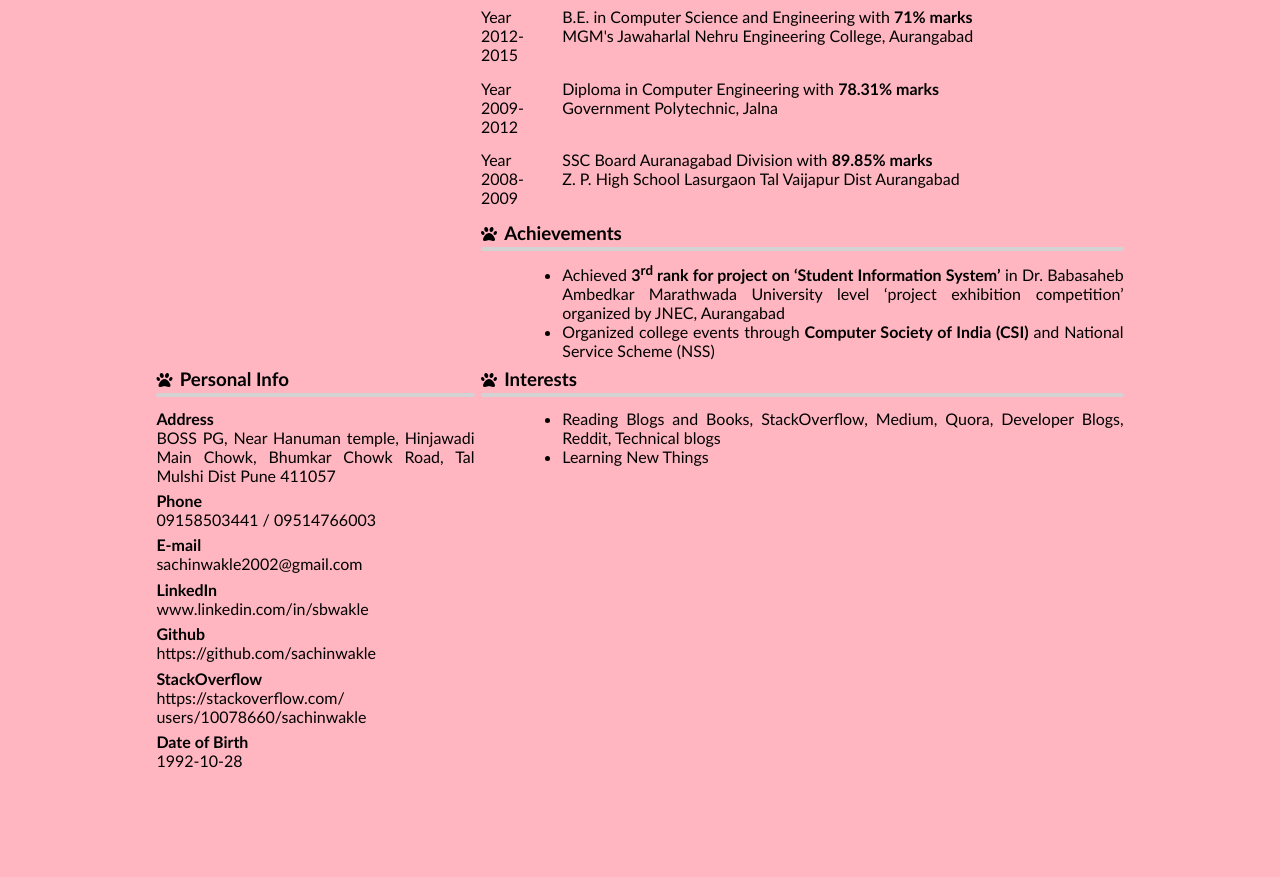
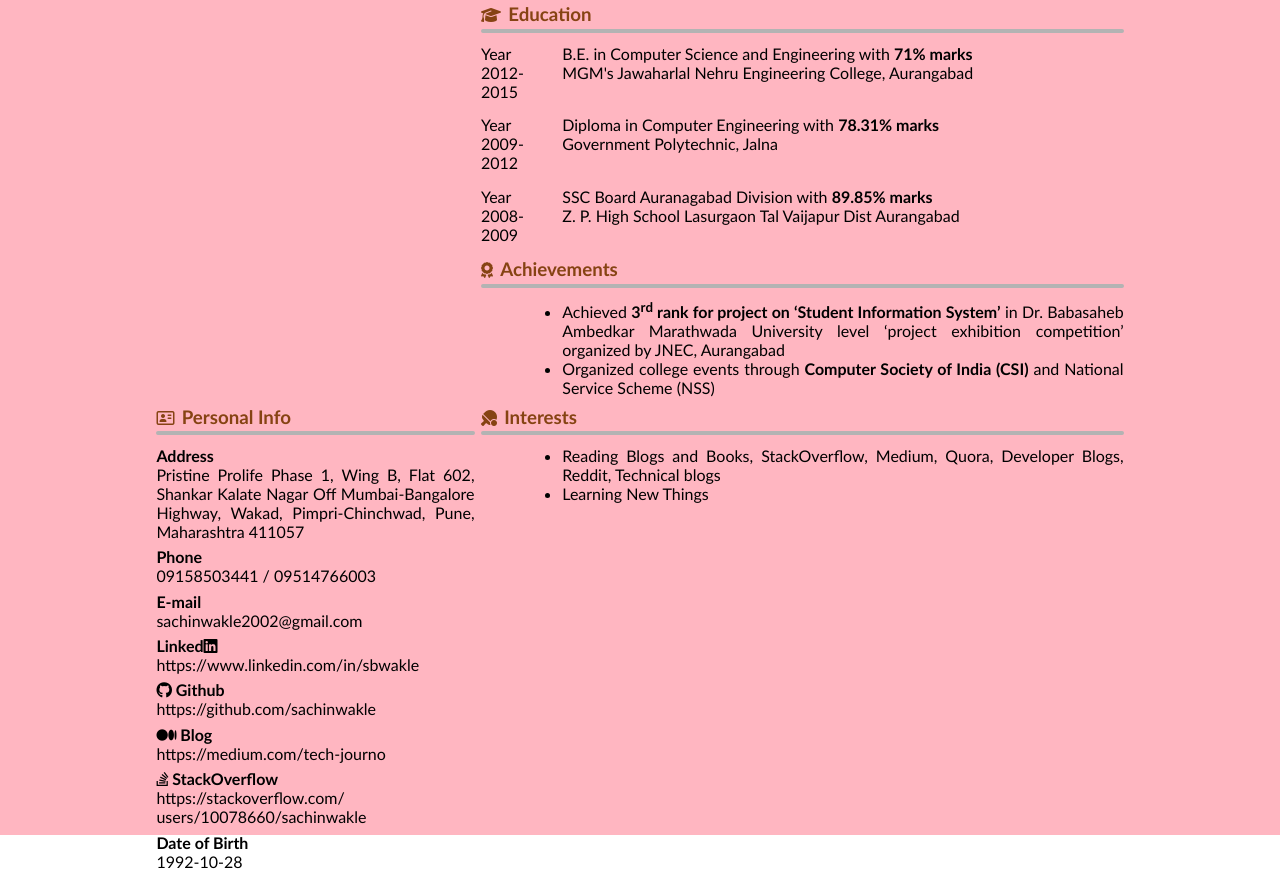
Before and after one commit to sachinwakle/resume, a plain HTML site: page index.html in a window 1280 px wide. Shown: the part 852-1729 px from the top of the page. Before the commit the page ends 1628 px from the top, so only its background shows below. Drawn offline with Linux system fonts and the light colour scheme.

Commit message:
mobile view completed

```diff
--- a/index.css
+++ b/index.css
@@ -10,6 +10,8 @@ html, body {
     margin: 0;
     padding: 0;
     font: 100% "Gill Sans", "Gill Sans MT", Calibri, "Trebuchet MS", sans-serif;
+    background-color: white;
+    color: black;
 }
 
 /* ################ */
@@ -20,11 +22,6 @@ html, body {
     position: relative;
     top:2px;
   }  */
-
-
-body {
-    background-color: lightskyblue;
-}
 
 .supreme-container {
     display: grid;
@@ -102,9 +99,9 @@ div .profile-pic-sec {
 .section-header > hr {
     display: block;
     margin: 0.2em auto;
-    border: 2px solid lightgray;
+    border: 2px solid #b3b3b3;
     border-radius: 5px;
-    background-color: lightgray;
+    background-color: #b3b3b3;
 }
 
 .para-grouping > p {
@@ -117,6 +114,19 @@ div .profile-pic-sec {
 
 .para-grouping {
     margin-bottom: 0.4em;
+}
+
+a {
+    text-decoration: none;
+    color: black;
+}
+
+a:hover {
+    text-decoration: underline;
+}
+
+.name-banner, .section-header, .skill-proficiency-bar {
+    color: #864313;
 }
 
 /* ##################### */
--- a/index.html
+++ b/index.html
@@ -11,7 +11,7 @@
     <body>
         <div class="supreme-container">
             <div class="profile-pic-container">
-                <img  src="resources/pp.png" alt="profile-pic" class="profile-pic-sec"/>
+                <img  src="resources/sachin_profile.jpg" alt="profile-pic" class="profile-pic-sec"/>
             </div>
             <div class="name-banner">
                 <h1>Sachin Wakle</h1>
@@ -22,11 +22,11 @@
             </div>
             <div class="work-experience-section section-container">
                 <div class="section-header">
-                    <i class="fa fa-paw"></i>
+                    <i class='fas fa-briefcase'></i>
                     <h3>Experience</h3>
                     <hr>
                 </div>
-                <div class="left-column"><div class="para-grouping"><p>Aug,2015-present</p></div></div>
+                <div class="left-column"><div class="para-grouping"><p>Aug,2015-Aug,2018</p></div></div>
                 <div class="right-column">
                     <div class="para-grouping">
                         <p class="strong-font">Java Developer</p>
@@ -72,7 +72,7 @@
             </div>
             <div class="education-section section-container">
                 <div class="section-header">
-                    <i class="fa fa-paw"></i>
+                    <i class='fas fa-graduation-cap'></i>
                     <h3>Education</h3>
                     <hr>
                 </div>
@@ -100,7 +100,7 @@
             </div>
             <div class="skill-section section-container">
                 <div class="section-header">
-                    <i class="fa fa-paw"></i>
+                    <i class='fas fa-tools'></i>
                     <h3>Skills</h3>
                     <hr>
                 </div>
@@ -143,7 +143,7 @@
             </div>
             <div class="achievement-section section-container">
                 <div class="section-header">
-                    <i class="fa fa-paw"></i>
+                    <i class='fas fa-award'></i>
                     <h3>Achievements</h3>
                     <hr>
                 </div>
@@ -162,38 +162,39 @@
             </div>
             <div class="personal-info-section section-container">
                 <div class="section-header">
-                    <i class="fa fa-paw"></i>
+                    <i class='far fa-address-card'></i>
                     <h3>Personal Info</h3>
                     <hr>
                 </div>
                 <div class="single-middle-column">
                     <div class="para-grouping">
                         <p class="strong-font">Address</p>
-                        <p>BOSS PG, Near Hanuman
-                            temple, Hinjawadi Main Chowk,
-                            Bhumkar Chowk Road, Tal
-                            Mulshi Dist Pune 411057</p>
+                        <p>Pristine Prolife Phase 1, Wing B, Flat 602, Shankar Kalate Nagar Off Mumbai-Bangalore Highway, Wakad, Pimpri-Chinchwad, Pune, Maharashtra 411057</p>
                     </div>
                     <div class="para-grouping">
                         <p class="strong-font">Phone</p>
-                        <p>09158503441 / 09514766003</p>
+                        <p><a href="tel:09158503441" target="_blank">09158503441</a> / <a href="tel:09514766003" target="_blank">09514766003</a></p>
                     </div>
                     <div class="para-grouping">
                         <p class="strong-font">E-mail</p>
-                        <p>sachinwakle2002@gmail.com</p>
+                        <p><a href="mailto:sachinwakle2002@gmail.com" target="_blank">sachinwakle2002@gmail.com</a></p>
                     </div>
                     <div class="para-grouping">
-                        <p class="strong-font">LinkedIn</p>
-                        <p>www.linkedin.com/in/sbwakle</p>
+                        <p class="strong-font">Linked<i class='fab fa-linkedin'></i></p>
+                        <p><a href="https://www.linkedin.com/in/sbwakle" target="_blank">https://www.linkedin.com/in/sbwakle</a></p>
                     </div>
                     <div class="para-grouping">
-                        <p class="strong-font">Github</p>
-                        <p>https://github.com/sachinwakle</p>
+                        <p class="strong-font"><i class='fab fa-github'></i> Github</p>
+                        <p><a href="https://github.com/sachinwakle" target="_blank">https://github.com/sachinwakle</a></p>
                     </div>
                     <div class="para-grouping">
-                        <p class="strong-font">StackOverflow</p>
-                        <p>https://stackoverflow.com/
-                            users/10078660/sachinwakle</p>
+                        <p class="strong-font"><i class='fab fa-medium'></i> Blog</p>
+                        <p><a href="https://medium.com/tech-journo" target="_blank">https://medium.com/tech-journo</a></p>
+                    </div>
+                    <div class="para-grouping">
+                        <p class="strong-font"><i class='fab fa-stack-overflow'></i> StackOverflow</p>
+                        <p><a href="https://stackoverflow.com/users/10078660/sachinwakle" target="_blank">https://stackoverflow.com/
+                            users/10078660/sachinwakle</a></p>
                     </div>
                     <div class="para-grouping">
                         <p class="strong-font">Date of Birth</p>
@@ -203,7 +204,7 @@
             </div>
             <div class="interest-section section-container">
                 <div class="section-header">
-                    <i class="fa fa-paw"></i>
+                    <i class='fas fa-table-tennis'></i>
                     <h3>Interests</h3>
                     <hr>
                 </div>
```
Also changed, not shown: 1 other file. Lines whose indentation alone changed are shown as unchanged.
